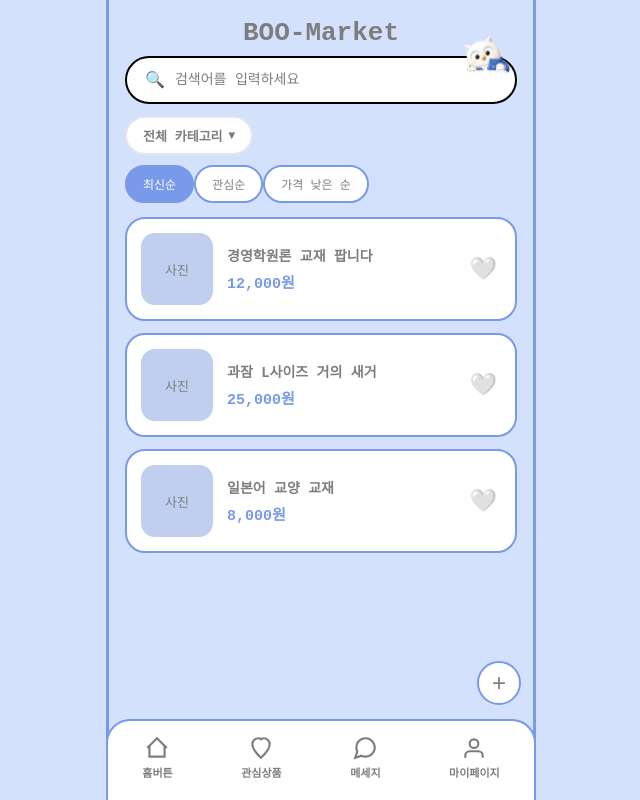
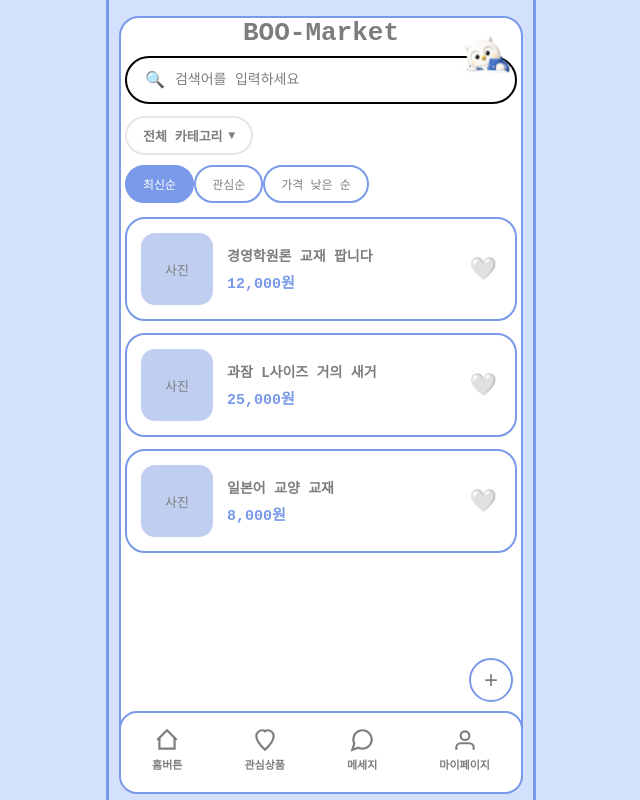
Before and after one commit to siyeonlim0128-netizen/mini-project, a React (Create React App) app in the folder mini-project/: page / in a window 1280 px wide. Shown: the whole page, without its empty margins (319-959 px from the left). Built offline with nearby package versions, Linux system fonts and the light colour scheme; a web font is replaced by a local one.

Commit message:
style: 메인 페이지 프레임 배경 수정

```diff
--- a/mini-project/src/pages/MainPage.module.css
+++ b/mini-project/src/pages/MainPage.module.css
@@ -8,8 +8,27 @@
   display: flex;
   flex-direction: column;
   position: relative;
-  padding-bottom: 80px;
+  padding-bottom: 0;
+  box-sizing: border-box;
   font-family: 'Intel One Mono', monospace;
+}
+
+.container::before {
+  content: '';
+  position: absolute;
+  top: 16px;
+  right: 10px;
+  bottom: 6px;
+  left: 10px;
+  background: #ffffff;
+  border: 2px solid #7999E9;
+  border-radius: 20px;
+  z-index: 0;
+}
+
+.container > * {
+  position: relative;
+  z-index: 1;
 }
 
 .header {
@@ -182,7 +201,7 @@
 
 .postList {
   flex: 1;
-  padding: 4px 16px;
+  padding: 4px 16px 120px;
 }
 
 .postCard {
@@ -258,9 +277,9 @@
 }
 
 .fab {
-  position: fixed;
-  bottom: 95px;
-  right: calc(50% - 200px);
+  position: absolute;
+  bottom: 98px;
+  right: 20px;
   width: 44px;
   height: 44px;
   border-radius: 50%;
@@ -282,17 +301,14 @@
 }
 
 .bottomNav {
-  position: fixed;
-  bottom: 0;
-  left: 50%;
-  transform: translateX(-50%);
-  width: 100%;
-  max-width: 430px;
+  position: absolute;
+  bottom: 6px;
+  left: 10px;
+  width: calc(100% - 20px);
   background: #ffffff;
   border: 2px solid #7999E9;
-  border-bottom: none;
-  border-top-left-radius: 24px;
-  border-top-right-radius: 24px;
+  border-radius: 18px;
+  box-sizing: border-box;
   display: flex;
   justify-content: space-around;
   padding: 10px 0 16px;
```
